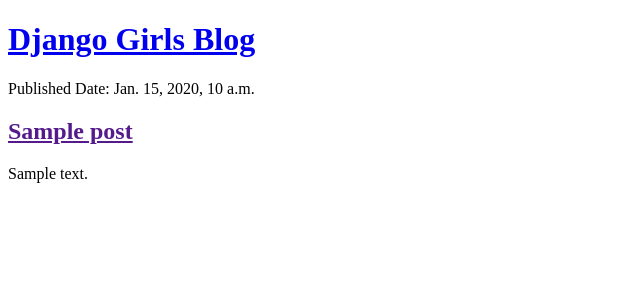
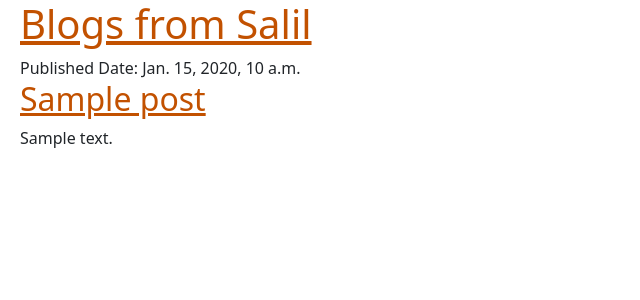
Before and after one commit to salilsiva/my-first-blog, a Django app: page / in a window 1280 px wide. Shown: the top 300 px of the page, without its empty margins (0-640 px from the left). Run offline with Django 5.2, Linux system fonts and the light colour scheme; tables that the repository leaves empty hold one stand-in row (values such as "Sample post").

Commit message:
updated with css

```diff
--- /dev/null
+++ b/blog/static/css/blog.css
@@ -0,0 +1,7 @@
+h1 a, h2 a{
+    color: #C25100;
+}
+
+body {
+    padding-left: 20px
+}
--- a/blog/templates/blog/post_list.html
+++ b/blog/templates/blog/post_list.html
@@ -1,11 +1,14 @@
+{% load static %}
 <!DOCTYPE html>
 <html>
     <head>
-        <title>Django Girls blog</title>
+        <title>My blogs</title>
+        <link rel="stylesheet" href="https://cdn.jsdelivr.net/npm/bootstrap@5.1.3/dist/css/bootstrap.min.css" integrity="sha384-1BmE4kWBq78iYhFldvKuhfTAU6auU8tT94WrHftjDbrCEXSU1oBoqyl2QvZ6jIW3" crossorigin="anonymous">
+        <link rel="stylesheet" href="{% static 'css/blog.css' %}">
     </head>
     <body>
         <header>
-            <h1><a href="/">Django Girls Blog</a></h1>
+            <h1><a href="/">Blogs from Salil</a></h1>
         </header>
 
         <article>
--- a/mysite/settings.py
+++ b/mysite/settings.py
@@ -117,7 +117,7 @@ USE_TZ = True
 # https://docs.djangoproject.com/en/5.0/howto/static-files/
 
 STATIC_URL = 'static/'
-STATIC_ROOT = BASE_DIR / 'static'
+STATIC_ROOT = BASE_DIR / 'static/css'
 
 # Default primary key field type
 # https://docs.djangoproject.com/en/5.0/ref/settings/#default-auto-field
```
